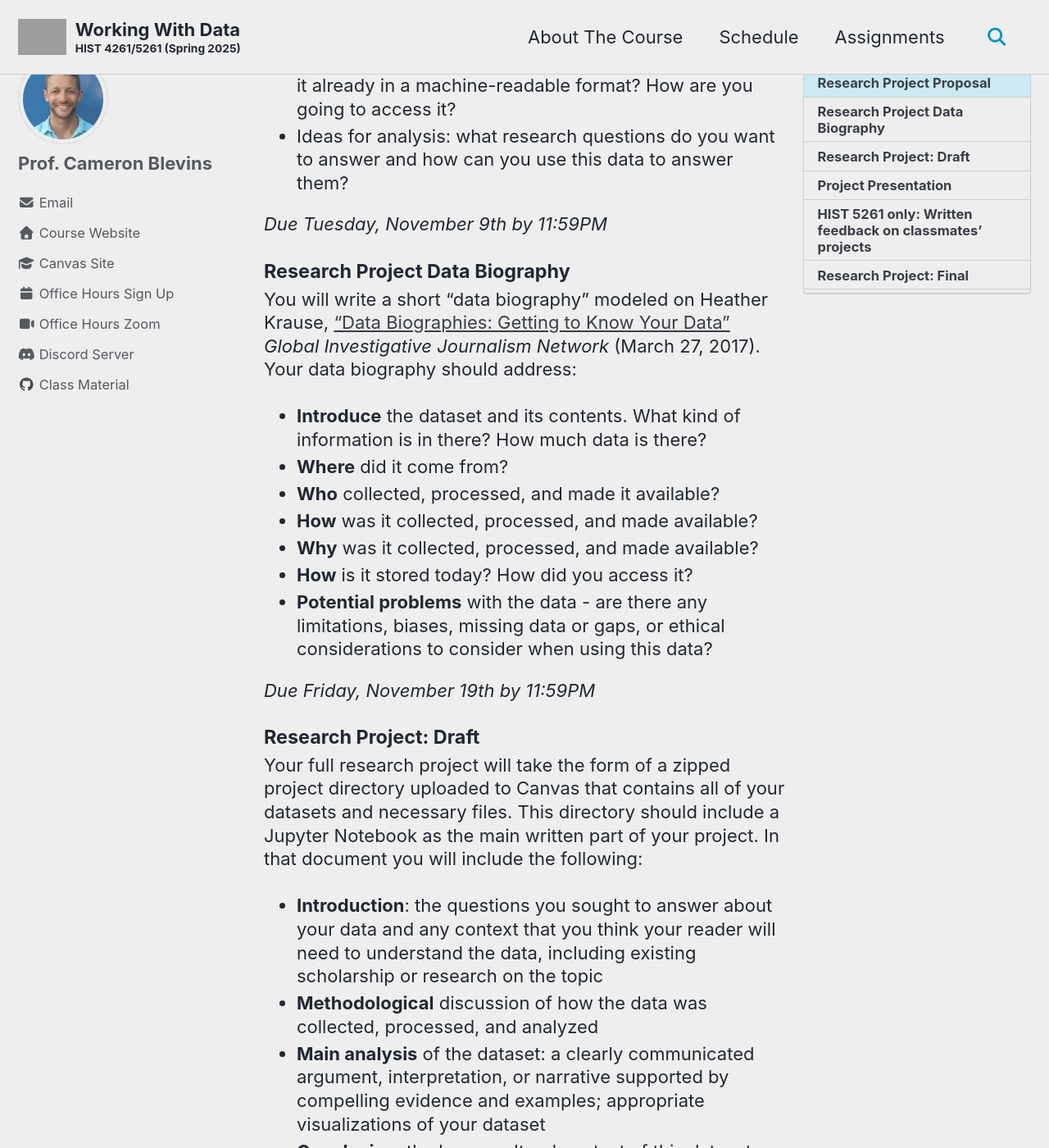
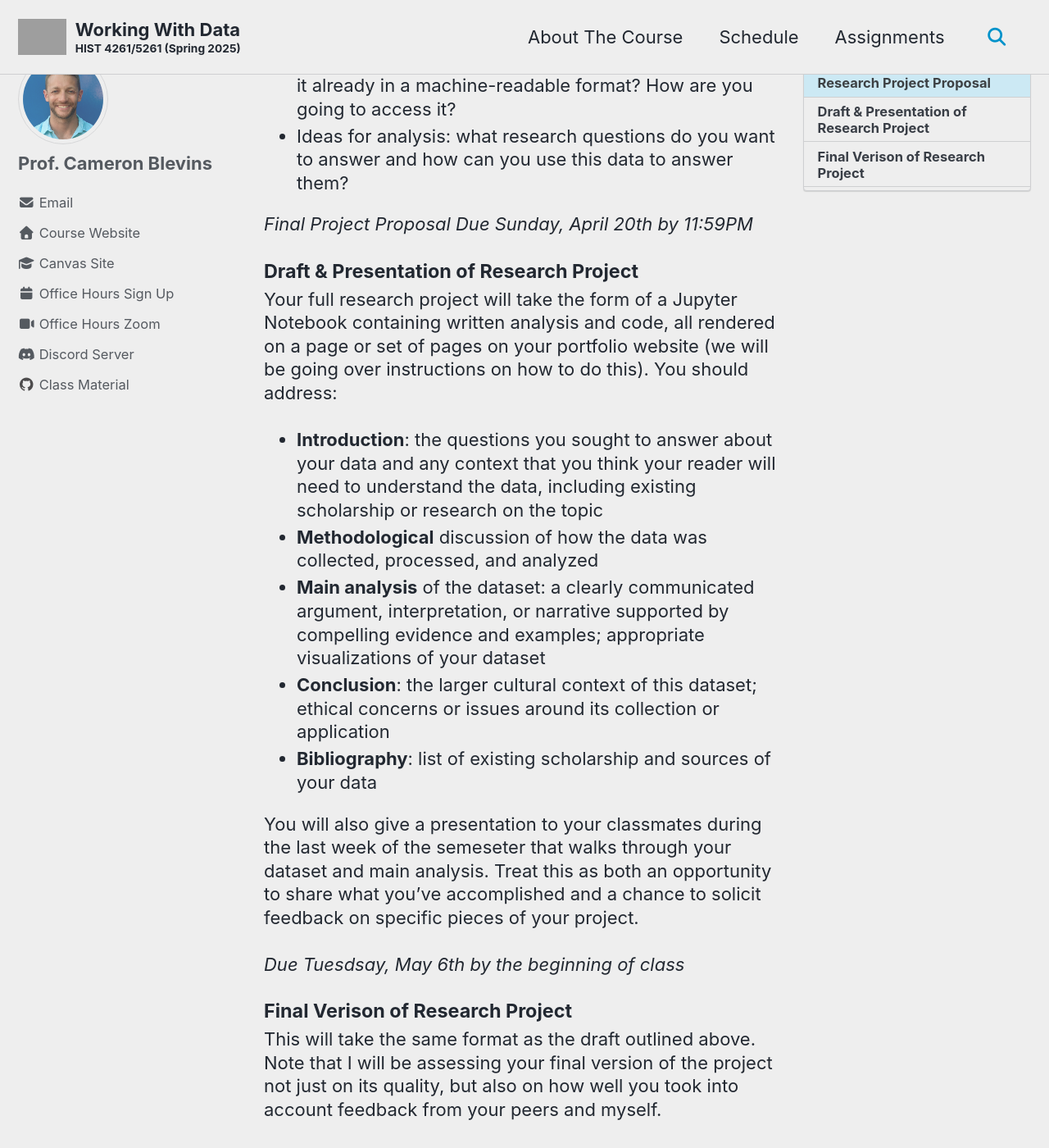
Before and after one commit to cblevins/sp25-data, a Jekyll site: the page built from assignments/research-project.md, in a window 1280 px wide and 1400 px high, scrolled down 670 px. Shown: the whole window at 82% size. Built offline with Jekyll 4.4.1, drawn with Linux system fonts in a browser that asks for light colours; cached includes are drawn as plain includes; some of the changed text lies outside the part shown; grey boxes are pictures that could not be loaded.

Commit message:
assignments

```diff
--- a/assignments/research-project.md
+++ b/assignments/research-project.md
@@ -16,25 +16,11 @@ Submit a research proposal to Canvas that addresses the following:
 - Description of Dataset: What kind of information does it contain? Are you going to be transcribing it yourself or is it already in a machine-readable format? How are you going to access it?
 - Ideas for analysis: what research questions do you want to answer and how can you use this data to answer them?
 
-_Due Tuesday, November 9th by 11:59PM_
+_Final Project Proposal Due Sunday, April 20th by 11:59PM_
 
-#### Research Project Data Biography
+#### Draft & Presentation of Research Project
 
-You will write a short "data biography" modeled on Heather Krause, ["Data Biographies: Getting to Know Your Data"](https://gijn.org/2017/03/27/data-biographies-getting-to-know-your-data/) _Global Investigative Journalism Network_ (March 27, 2017). Your data biography should address:
-
-- **Introduce** the dataset and its contents. What kind of information is in there? How much data is there?
-- **Where** did it come from?
-- **Who** collected, processed, and made it available?
-- **How** was it collected, processed, and made available?
-- **Why** was it collected, processed, and made available?
-- **How** is it stored today? How did you access it?
-- **Potential problems** with the data - are there any limitations, biases, missing data or gaps, or ethical considerations to consider when using this data?
-
-_Due Friday, November 19th by 11:59PM_
-
-#### Research Project: Draft
-
-Your full research project will take the form of a zipped project directory uploaded to Canvas that contains all of your datasets and necessary files. This directory should include a Jupyter Notebook as the main written part of your project. In that document you will include the following:
+Your full research project will take the form of a Jupyter Notebook containing written analysis and code, all rendered on a page or set of pages on your portfolio website (we will be going over instructions on how to do this). You should address:
 
 - **Introduction**: the questions you sought to answer about your data and any context that you think your reader will need to understand the data, including existing scholarship or research on the topic
 - **Methodological** discussion of how the data was collected, processed, and analyzed
@@ -42,22 +28,12 @@ Your full research project will take the form of a zipped project directory uplo
 - **Conclusion**: the larger cultural context of this dataset; ethical concerns or issues around its collection or application
 - **Bibliography**: list of existing scholarship and sources of your data
 
-_Due Sunday, December 5th by 11:59PM_
+You will also give a presentation to your classmates during the last week of the semeseter that walks through your dataset and main analysis. Treat this as both an opportunity to share what you've accomplished and a chance to solicit feedback on specific pieces of your project.
 
-#### Project Presentation
+_Due Tuesdsay, May 6th by the beginning of class_
 
-On Monday, December 6th you will give a 10-minute presentation to your classmates that walks through your dataset and main analysis. Treat this as both an opportunity to share what you've accomplished and a chance to solicit feedback on specific pieces of your project.
+#### Final Verison of Research Project
 
-_Due Monday, December 6th_
+This will take the same format as the draft outlined above. Note that I will be assessing your final version of the project not just on its quality, but also on how well you took into account feedback from your peers and myself.
 
-#### HIST 5261 only: Written feedback on classmates' projects
-
-I will be pairing each graduate student enrolled in HIST 5261 with 1-2 of your classmates. Your responsibility is to take notes during their presentation and synthesize the feedback given by their peers and professor. You will write up these notes in a short memo and send them to the classmate over Slack DM (include Professor Blevins in this DM).
-
-_Due Tuesday, December 7th by 11:59PM_
-
-#### Research Project: Final
-
-This will take the same format as the Research Project: Draft outlined above. Note that I will be assessing your project not just on its final version, but also on how well you took into account feedback from your peers and myself.
-
-_Due Tuesday, December 14th by 11:59PM_
+_Due Thursday, May 14th by 11:59PM_
```
Also changed, not shown: _pages/assignments.md (+11 -18 lines), _pages/schedule.md (+17 -22 lines).
